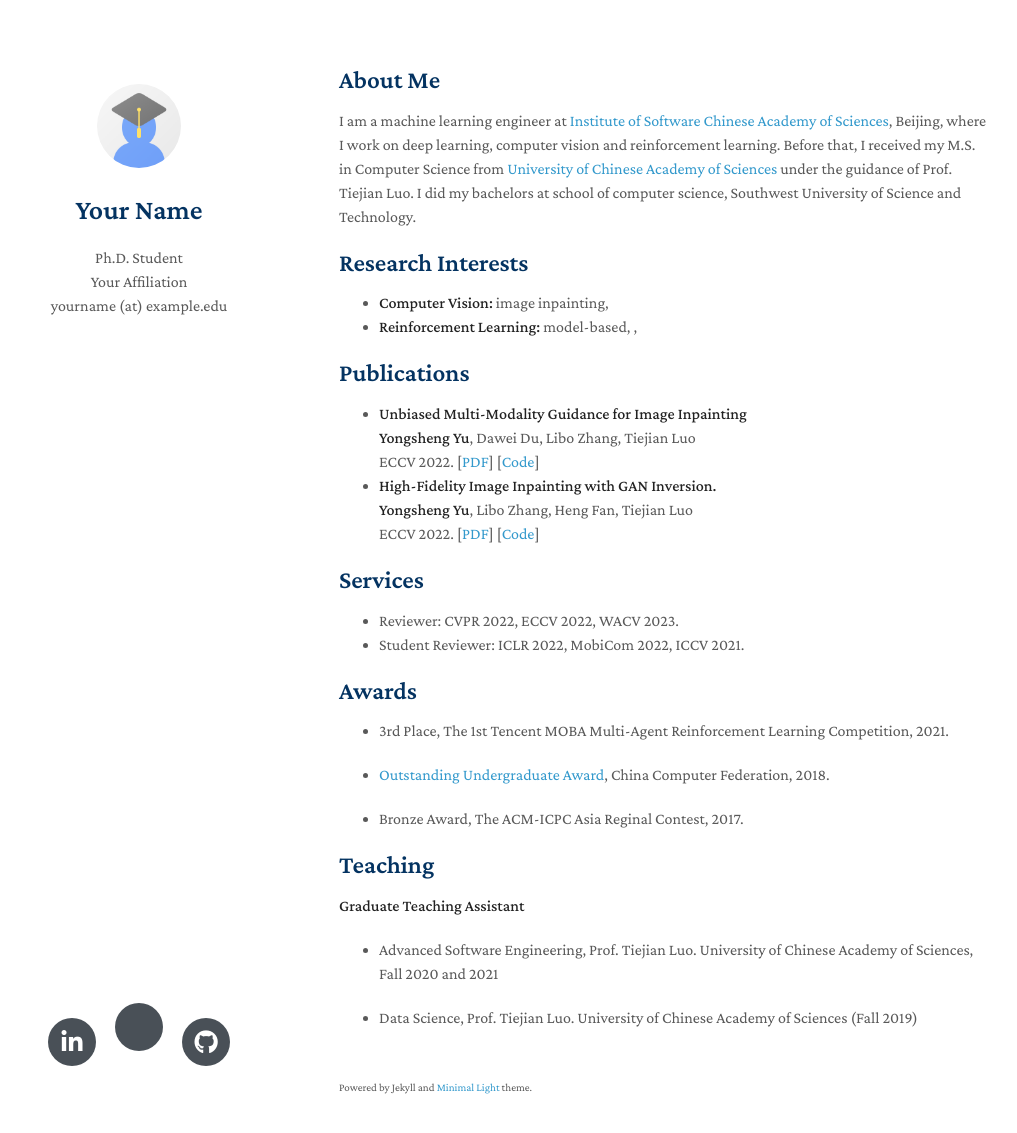
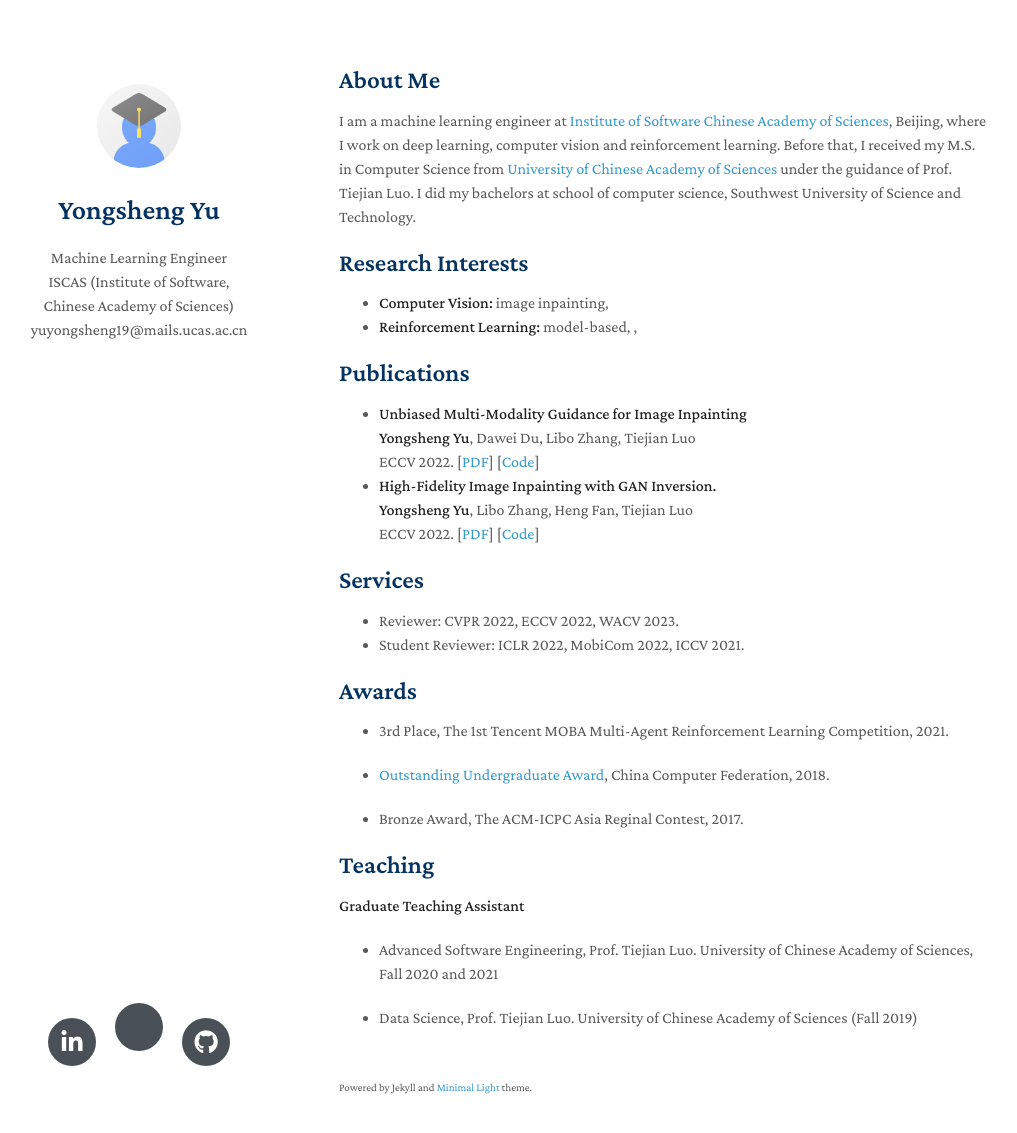
Before and after one commit to yeates/yeates.github.io, a Jekyll site: the page built from index.md, in a window 1280 px wide and 1168 px high. Shown: the top 1133 px of the window, without its empty margins (131-1148 px from the left). Built offline with Jekyll 4.4.1, drawn with Linux system fonts in a browser that asks for light colours; nearby versions of some CDN libraries; a style sheet for code colours, icons or effects is not loaded; our own code applies the rules of GitHub Pages for plain Markdown files.

Commit message:
Update _config.yml

```diff
--- a/_config.yml
+++ b/_config.yml
@@ -1,13 +1,13 @@
-title: Your Name
-position: Ph.D. Student
-affiliation: Your Affiliation
-email: yourname (at) example.edu
-keywords: minimal academic
+title: Yongsheng Yu
+position: Machine Learning Engineer
+affiliation: ISCAS (Institute of Software, Chinese Academy of Sciences)
+email: yuyongsheng19@mails.ucas.ac.cn
+keywords: yongsheng yu
 google_scholar: https://scholar.google.com/
-github_link: https://github.com/yaoyao-liu/minimal-light
+github_link: https://github.com/yeates
 linkedin: https://www.linkedin.com/
 avatar: ./assets/img/avatar.png
-google_analytics: UA-111540567-4
+google_analytics:
 favicon: ./assets/img/favicon.png
 favicon_dark: ./assets/img/favicon-dark.png
 description: The Minimal Light is a simple and elegant jekyll theme for academic personal homepage.
```
